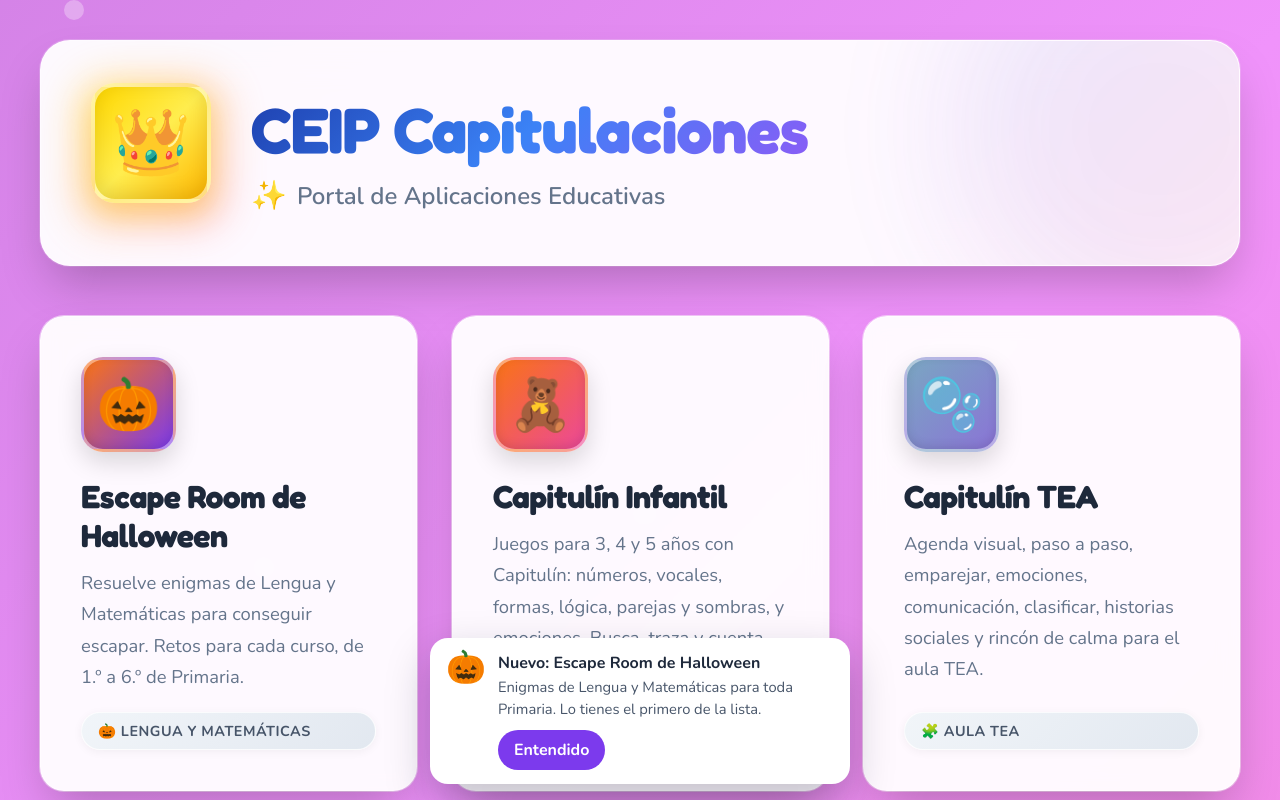
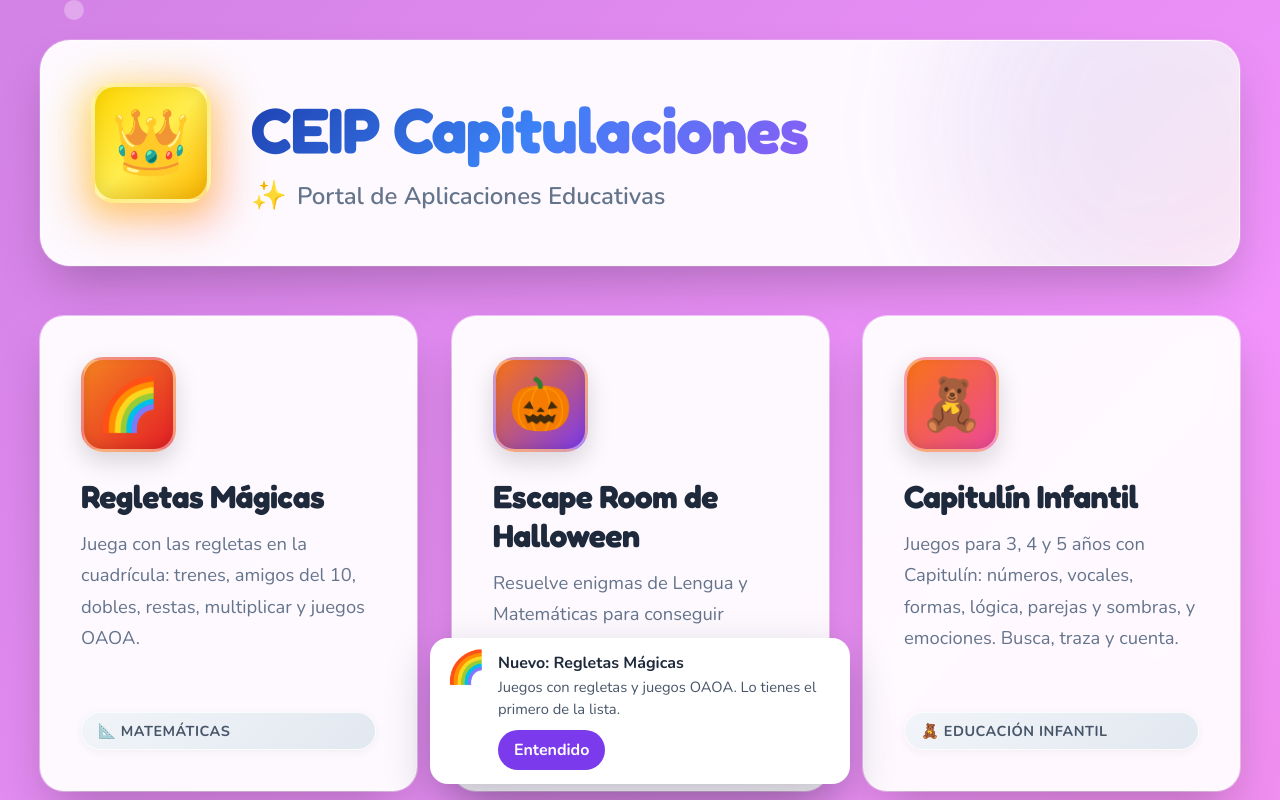
Before and after one commit to vunisal706-droid/webcentral, a plain HTML site: page index.html in a window 1280 px wide. Shown: the top 800 px of the page. Drawn offline with nearby package versions, Linux system fonts and the light colour scheme.

Commit message:
Añadir Regletas Mágicas
Co-Authored-By: Claude Opus 5.5 <noreply@anthropic.com>
Claude-Session: https://claude.ai/code/session_01QRgdbnv1FVb5C7uBVYtUoZ

```diff
--- a/index.html
+++ b/index.html
@@ -320,6 +320,9 @@
         }
 
         /* Colores específicos por categoría */
+        .icon-regletas { --c1: #f58220; --c2: #e31f26; background: linear-gradient(135deg, #f58220 0%, #e31f26 100%); }
+        .icon-regletas .app-icon-bg { background: linear-gradient(135deg, #f58220, #e31f26); }
+
         .icon-infantil { --c1: #f97316; --c2: #ec4899; background: linear-gradient(135deg, #f97316 0%, #ec4899 100%); }
         .icon-infantil .app-icon-bg { background: linear-gradient(135deg, #f97316, #ec4899); }
 
@@ -591,6 +594,15 @@
         <div data-calendario-cole style="max-width:620px;margin:0 auto 18px"></div>
 
         <div class="apps-grid">
+            <a href="https://vunisal706-droid.github.io/aulapt/regletas/" class="app-card" target="_blank" style="--card-color-1: #f58220; --card-color-2: #e31f26;">
+                <div class="app-icon-wrapper">
+                    <div class="app-icon-bg"></div>
+                    <div class="app-icon icon-regletas">🌈</div>
+                </div>
+                <h2>Regletas Mágicas</h2>
+                <p>Juega con las regletas en la cuadrícula: trenes, amigos del 10, dobles, restas, multiplicar y juegos OAOA.</p>
+                <span class="app-badge">📐 Matemáticas</span>
+            </a>
             <a href="https://vunisal706-droid.github.io/halloween/" class="app-card" target="_blank" style="--card-color-1: #f97316; --card-color-2: #7c3aed;">
                 <div class="app-icon-wrapper">
                     <div class="app-icon-bg"></div>
@@ -902,10 +914,10 @@
 <script src="/agenda/calendario.js" defer></script>
 <script>
 /* Novedades: salen una sola vez en cada dispositivo */
-(function(){var K='novedades-portal',ID='2026-10-25-halloween';try{if(localStorage.getItem(K)===ID)return;}catch(e){return;}
+(function(){var K='novedades-portal',ID='2026-11-04-regletas';try{if(localStorage.getItem(K)===ID)return;}catch(e){return;}
 function ver(){var d=document.createElement('div');d.setAttribute('role','status');
 d.style.cssText='position:fixed;left:50%;bottom:16px;transform:translateX(-50%);z-index:9999;width:min(420px,calc(100% - 32px));background:#fff;color:#1e293b;border-radius:18px;box-shadow:0 18px 44px rgba(15,23,42,.25);padding:14px 16px;display:flex;gap:12px;align-items:flex-start;font-family:inherit';
-d.innerHTML='<span style="font-size:2rem;line-height:1">🎃</span><div><b style="display:block;margin-bottom:2px">Nuevo: Escape Room de Halloween</b><span style="font-size:.92rem;color:#475569">Enigmas de Lengua y Matemáticas para toda Primaria. Lo tienes el primero de la lista.</span><br><button type="button" style="margin-top:10px;background:#7c3aed;color:#fff;border:0;border-radius:999px;padding:8px 16px;font:inherit;font-weight:700;cursor:pointer;min-height:40px">Entendido</button></div>';
+d.innerHTML='<span style="font-size:2rem;line-height:1">🌈</span><div><b style="display:block;margin-bottom:2px">Nuevo: Regletas Mágicas</b><span style="font-size:.92rem;color:#475569">Juegos con regletas y juegos OAOA. Lo tienes el primero de la lista.</span><br><button type="button" style="margin-top:10px;background:#7c3aed;color:#fff;border:0;border-radius:999px;padding:8px 16px;font:inherit;font-weight:700;cursor:pointer;min-height:40px">Entendido</button></div>';
 d.querySelector('button').onclick=function(){d.remove();};document.body.appendChild(d);try{localStorage.setItem(K,ID);}catch(e){}}
 if(document.readyState==='complete')setTimeout(ver,800);else addEventListener('load',function(){setTimeout(ver,800);});})();
 </script>
--- a/service-worker.js
+++ b/service-worker.js
@@ -1,4 +1,4 @@
-const CACHE_NAME = 'ceip-capitulaciones-v6-b2610250956';
+const CACHE_NAME = 'ceip-capitulaciones-v7-b2611042030';
 const urlsToCache = [
   './',
   './index.html',
```
